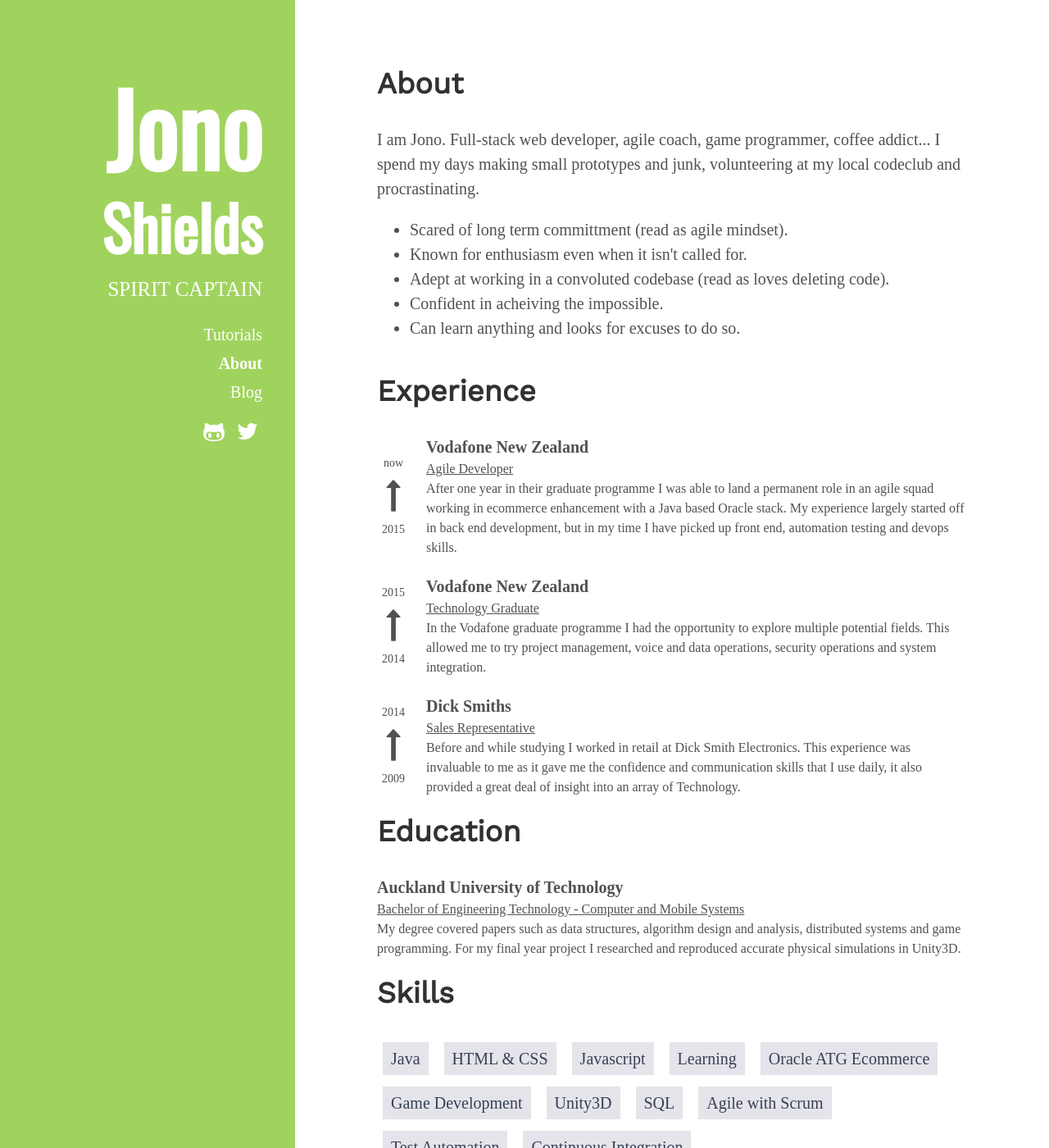
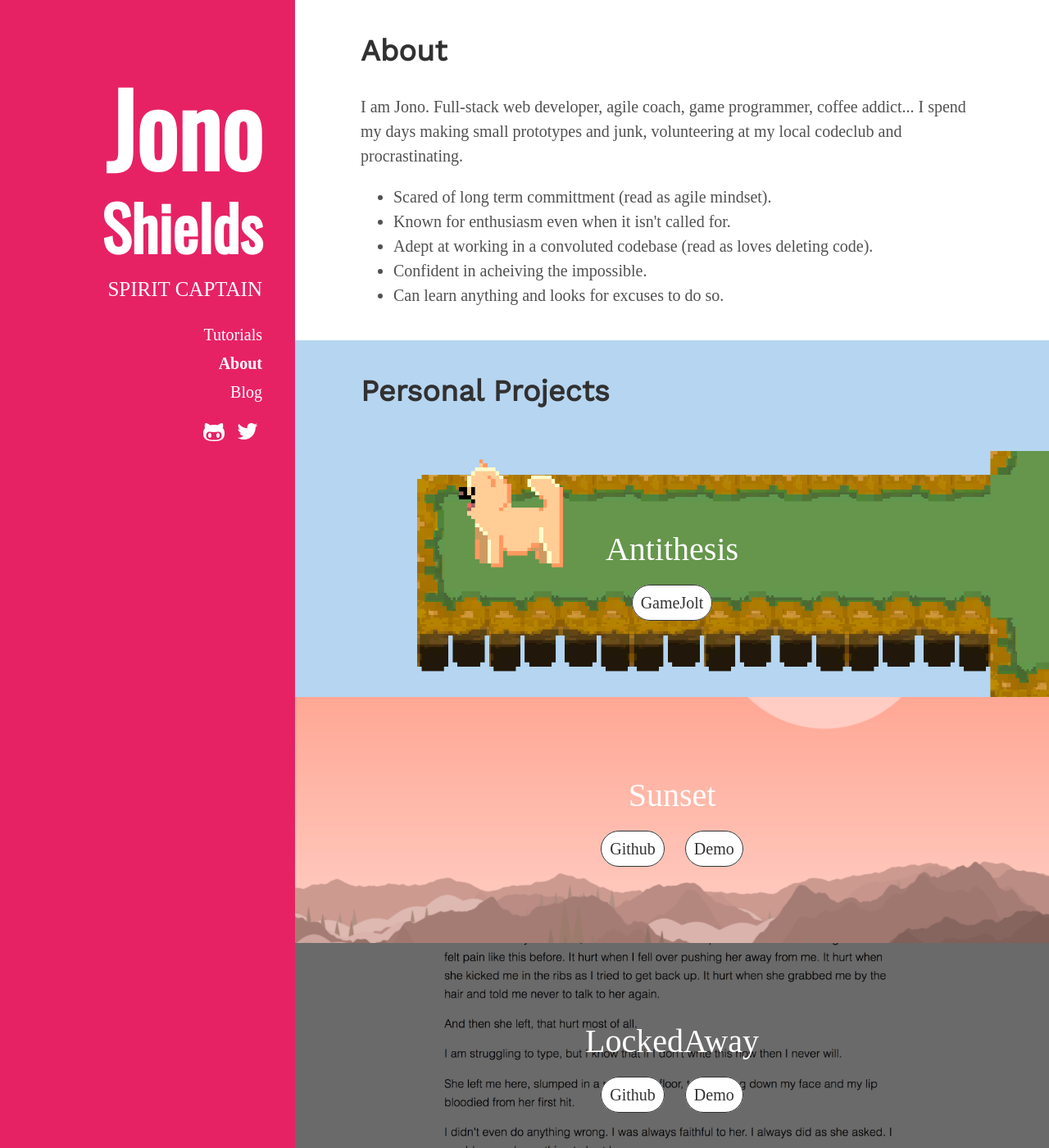
Before and after one commit to foopod/blog-2.0, a Jekyll site: the page built from about.md, in a window 1280 px wide and 1400 px high. Shown: the whole window at 82% size. Built offline with Jekyll 4.4.1, drawn with Linux system fonts in a browser that asks for light colours; nearby versions of some CDN libraries; some web fonts are replaced; some of the changed text lies outside the part shown.

Commit message:
Added new stuff to about

```diff
--- a/_includes/sidebar.html
+++ b/_includes/sidebar.html
@@ -19,37 +19,6 @@
      <a href="https://github.com/foopod"><i class="fa fa-github-alt" aria-hidden="true"></i></a>
      <a href="https://twitter.com/foocodes"><i class="fa fa-twitter" aria-hidden="true"></i></a
       </div>
-
-
-    </nav>
-      <script>(function() {
-           var colour;
-           switch (new Date().getDay()) {
-                case 0:
-                    colour = "#F26D35";
-                    break;
-                case 1:
-                    colour = "#4A4E59";
-                    break;
-                case 2:
-                    colour = "#4683F4";
-                    break;
-                case 3:
-                    colour = "#e72264";
-                    break;
-                case 4:
-                    colour = "#A0D35D";
-                    break;
-                case 5:
-                    colour = "#E60000";
-                    break;
-                case 6:
-                    colour = "#EB5160";
-            }
-           document.getElementById("containerDiv").style.backgroundColor = colour;
-        })();
-      </script>
-<!--{{page.url}}-->
-<!--    <p>&copy; {{ site.time | date: '%Y' }}. All rights reserved.</p>-->
+     </nav>
   </div>
 </div>
--- /dev/null
+++ b/_layouts/full-width.html
@@ -0,0 +1,18 @@
+<!DOCTYPE html>
+<html lang="en-us">
+
+  {% include head.html %}
+
+  <body>
+    <!-- Google Tag Manager (noscript) -->
+        <noscript><iframe src="https://www.googletagmanager.com/ns.html?id=GTM-WR3V4RL"
+        sheight="0" width="0" style="display:none;visibility:hidden"></iframe></noscript>
+    <!-- End Google Tag Manager (noscript) -->
+    {% include sidebar.html %}
+
+    <div id="main-content" class="full-width">
+      {{ content }}
+    </div>
+
+  </body>
+</html>
--- a/about.md
+++ b/about.md
@@ -1,40 +1,78 @@
 ---
-layout: default
+layout: full-width
 title: About
 description: A little more information about your favourite Jono...
 ---
-<div class="page">
-<h1 class="portfolio-header">About</h1>
+<section>
+    <h1 class="portfolio-header">About</h1>
 
-<div class="timeline">
-    <div class="timeline-experience">
-        <p>I am Jono. Full-stack web developer, agile coach, game programmer, coffee addict... I spend my days making small prototypes and junk, volunteering at my local codeclub and procrastinating.</p>
+    <div class="timeline">
+        <div class="timeline-experience">
+            <p>I am Jono. Full-stack web developer, agile coach, game programmer, coffee addict... I spend my days making small prototypes and junk, volunteering at my local codeclub and procrastinating.</p>
 
-        <ul>
-            <li>Scared of long term committment (read as agile mindset).</li>
-            <li>Known for enthusiasm even when it isn't called for.</li>
-            <li>Adept at working in a convoluted codebase (read as loves deleting code).</li>
-            <li>Confident in acheiving the impossible.</li>
-            <li>Can learn anything and looks for excuses to do so.</li>
-        </ul>
+            <ul>
+                <li>Scared of long term committment (read as agile mindset).</li>
+                <li>Known for enthusiasm even when it isn't called for.</li>
+                <li>Adept at working in a convoluted codebase (read as loves deleting code).</li>
+                <li>Confident in acheiving the impossible.</li>
+                <li>Can learn anything and looks for excuses to do so.</li>
+            </ul>
+        </div>
+
     </div>
+</section>
 
+<section>
+    <h1 class="portfolio-header">Personal Projects</h1>
+</section>
+
+<div class="project antithesis">
+    <div>
+        <p>Antithesis</p>
+        <a href="http://gamejolt.com/games/antithesis/208143">GameJolt</a>
+    </div>
 </div>
 
-<h1 class="portfolio-header">Experience</h1>
 
-<div class="timeline">
-    <div class="timeline-date">
-        <div>now</div>
-        <div class="timeline-marker"><i class="fa fa-long-arrow-up" aria-hidden="true"></i></div>
-        <div>2015</div>
-    </div>
-    <div class="timeline-experience">
-        <div class="timeline-employer">Vodafone New Zealand</div>
-        <div class="timeline-role">Agile Developer</div>
-        <div class="timeline-description">After one year in their graduate programme I was able to land a permanent role in an agile squad working in ecommerce enhancement with a Java based Oracle stack. My experience largely started off in back end development, but in my time I have picked up front end, automation testing and devops skills.</div>
+<div class="project sunset">
+    <div>
+        <p>Sunset</p>
+        <a href="https://github.com/foopod/sunset/">Github</a>
+        <a href="https://foopod.github.io/sunset/">Demo</a>
     </div>
 </div>
+
+<div class="project lockedaway">
+    <div>
+        <p>LockedAway</p>
+        <a href="https://github.com/foopod/locked-away">Github</a>
+        <a href="http://borrowed.pw/locked-awayhttps://github.com/foopod/locked-away">Demo</a>
+    </div>
+</div>
+
+<div class="project homage">
+    <div>
+        <p>Homage</p>
+        <a href="https://play.google.com/store/apps/details?id=com.foopod.homage">Android</a>
+        <a href="https://itunes.apple.com/nz/app/homage/id1099570209">iOS</a>
+    </div>
+</div>
+
+<section>
+    <h1 class="portfolio-header">Experience</h1>
+
+    <div class="timeline">
+        <div class="timeline-date">
+            <div>now</div>
+            <div class="timeline-marker"><i class="fa fa-long-arrow-up" aria-hidden="true"></i></div>
+            <div>2015</div>
+        </div>
+        <div class="timeline-experience">
+            <div class="timeline-employer">Vodafone New Zealand</div>
+            <div class="timeline-role">Agile Developer</div>
+            <div class="timeline-description">After one year in their graduate programme I was able to land a permanent role in an agile squad working in ecommerce enhancement with a Java based Oracle stack. My experience largely started off in back end development, but in my time I have picked up front end, automation testing and devops skills.</div>
+        </div>
+    </div>
 
 <div class="timeline">
     <div class="timeline-date">
@@ -61,7 +99,9 @@
         <div class="timeline-description">Before and while studying I worked in retail at Dick Smith Electronics. This experience was invaluable to me as it gave me the confidence and communication skills that I use daily, it also provided a great deal of insight into an array of Technology.</div>
     </div>
 </div>
+</section>
 
+<section>
 <h1 class="portfolio-header">Education</h1>
 <div class="timeline">
     <div class="timeline-experience">
@@ -70,7 +110,9 @@
         <div class="timeline-description">My degree covered papers such as data structures, algorithm design and analysis, distributed systems and game programming. For my final year project I researched and reproduced accurate physical simulations in Unity3D.</div>
     </div>
 </div>
+</section>
 
+<section>
 <h1 class="portfolio-header">Skills</h1>
 <div id="skills">
     <ul>
@@ -82,11 +124,14 @@
         <li>Game Development</li>
         <li>Unity3D</li>
         <li>SQL</li>
+        <li>Procedural Generation</li>
         <li>Agile with Scrum</li>
         <li>Test Automation</li>
         <li>Continuous Integration</li>
     </ul>
 </div>
+</section>
+<section>
 
 <h1 class="portfolio-header">Contact</h1>
 <table id="contact">
@@ -111,5 +156,4 @@
     </tr>
     </tbody>
 </table>
-
-</div>
+</section>
--- a/public/css/hyde.css
+++ b/public/css/hyde.css
@@ -34,6 +34,85 @@
     margin: 10px auto;
 }
 
+section{
+    padding:2em 4em 1em 4em;
+}
+
+section a{
+    color:black;
+}
+
+section:nth-child(even) {
+/*    background: #e60000;*/
+/*    color:black;*/
+    background: #b6d5f0;
+}
+
+section:nth-child(2){
+/*    background: #e60000;*/
+/*    color:black;*/
+    background: #b6d5f0;
+}
+
+.project{
+    background-position:  center center;
+    height: 300px;
+    background-size: cover;
+}
+
+.project a{
+    padding:10px;
+    border:1px solid #333333;
+    border-radius:30px;
+    margin:10px;
+    color:#333333;
+    background:white;
+}
+
+.project p{
+    color:white;
+    font-size:2em;
+}
+
+.project div{
+    position:relative;
+    top:30%;
+/*    left:50%;   */
+    text-align:center;
+}
+
+.project.sunset{
+    background-image : url("/public/images/portfolio_sunset.png");
+}
+
+.project.antithesis{
+    background-image : url("/public/images/portfolio_antithesis.png");
+}
+
+.project.lockedaway{
+    background-image : url("/public/images/portfolio_lockedaway.png");
+}
+
+.project.homage{
+    background-image : url("/public/images/portfolio_homage1.png");
+}
+
+.project.lockedaway p{
+    color:white;
+/*    background:black;*/
+}
+/*
+section:nth-child(3) {
+    background: teal;
+}
+section:nth-child(4) {
+    background: #E60000;
+}
+section:nth-child(5) {
+    background: #EB5160;
+}
+*/
+
 /*
  * Global resets
  *
@@ -47,6 +126,9 @@
   html {
     font-size: 16px;
   }
+    .full-width {
+        margin-left: 18rem;
+    }
 }
 @media (min-width: 58em) {
   html {
@@ -66,7 +148,7 @@
   padding: 2rem 1rem;
   color: rgba(0,0,0,.5);
 
-    background-color: #4A4E59;
+    background-color: #e72264;
 }
 @media (min-width: 48em) {
   .sidebar {
@@ -338,7 +420,6 @@
 
 .timeline{
     display:table;
-    margin-bottom:20px;
 }
 
 .timeline-date{
@@ -366,6 +447,7 @@
 
 .timeline-description{
     font-size:16px;
+    margin-bottom:30px;
 }
 
 .timeline-marker{
@@ -400,7 +482,11 @@
 
 #contact td{
     border:none;
-    background-color:white;
+    background-color:rgba(0,0,0,0);
+}
+
+#contact tbody tr td{
+    background-color:rgba(0,0,0,0);
 }
 
 #contact i{
--- a/tutorials.html
+++ b/tutorials.html
@@ -6,9 +6,9 @@
   enabled: true
   per_page: 1000
 ---
-
+<h1>Tutorials</h1>
 <p class="message" style="overflow:hidden">
-  Tutorials that I made primarily for the kids at my codeclub, but should be good for anyone.
+  I made these primarily for the kids at my codeclub, but should be good for anyone.
 </p>
 
 <br>
```
Also changed, not shown: public/images/portfolio_antithesis.png (added), public/images/portfolio_lockedaway.png (added), public/images/portfolio_sunset.png (added), 1 other file.
